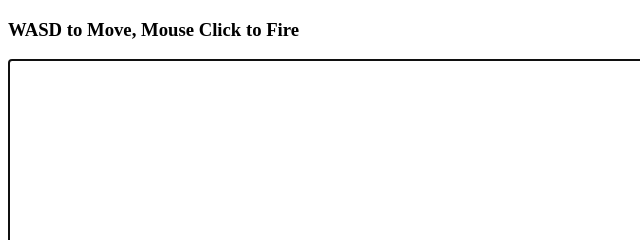
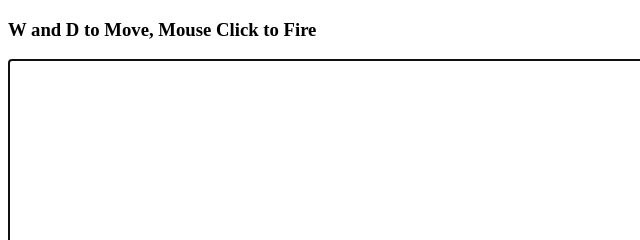
Before and after one commit to IAmMeers/Animation-Assignment, a plain HTML site: page index.html in a window 1280 px wide. Shown: the top 240 px of the page, 0-640 px from the left. Drawn offline with Linux system fonts and the light colour scheme.

Commit message:
Edited index

```diff
--- a/index.html
+++ b/index.html
@@ -15,7 +15,7 @@
     <script type="text/javascript" src="./main.js"></script>
 </head>
 <body>
-    <h3>WASD to Move, Mouse Click to Fire</h3>
+    <h3>W and D to Move, Mouse Click to Fire</h3>
     <canvas id="gameWorld" width="800" height="600"
     style="background-image: url();
     border: 1px solid black" tabindex="0"
```
